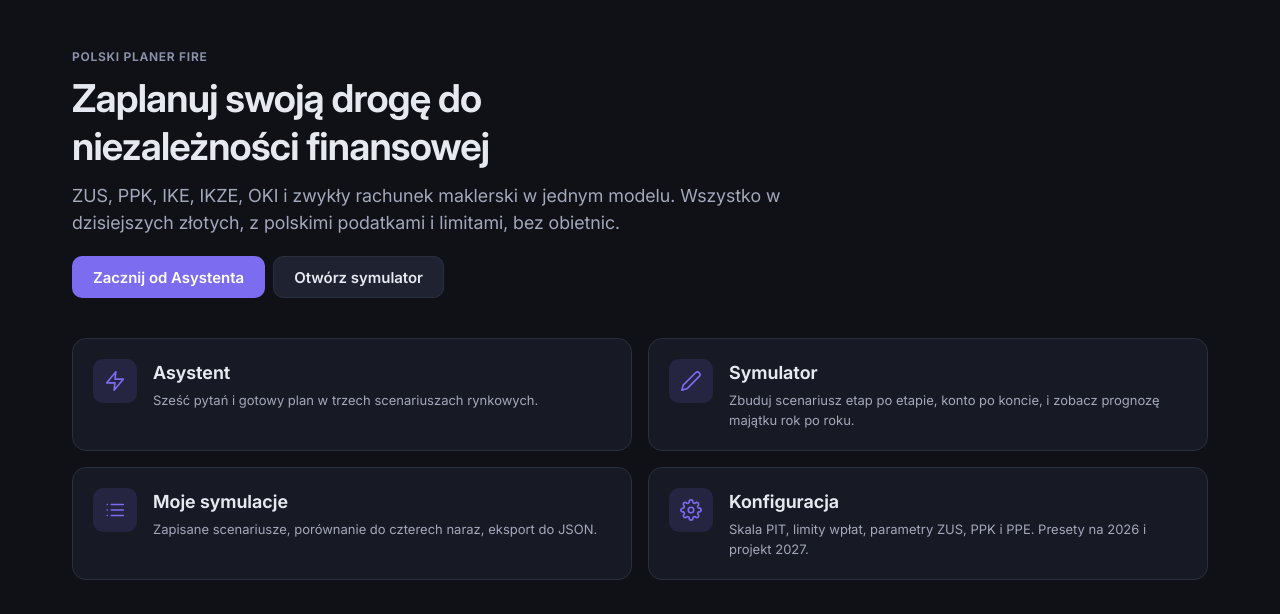
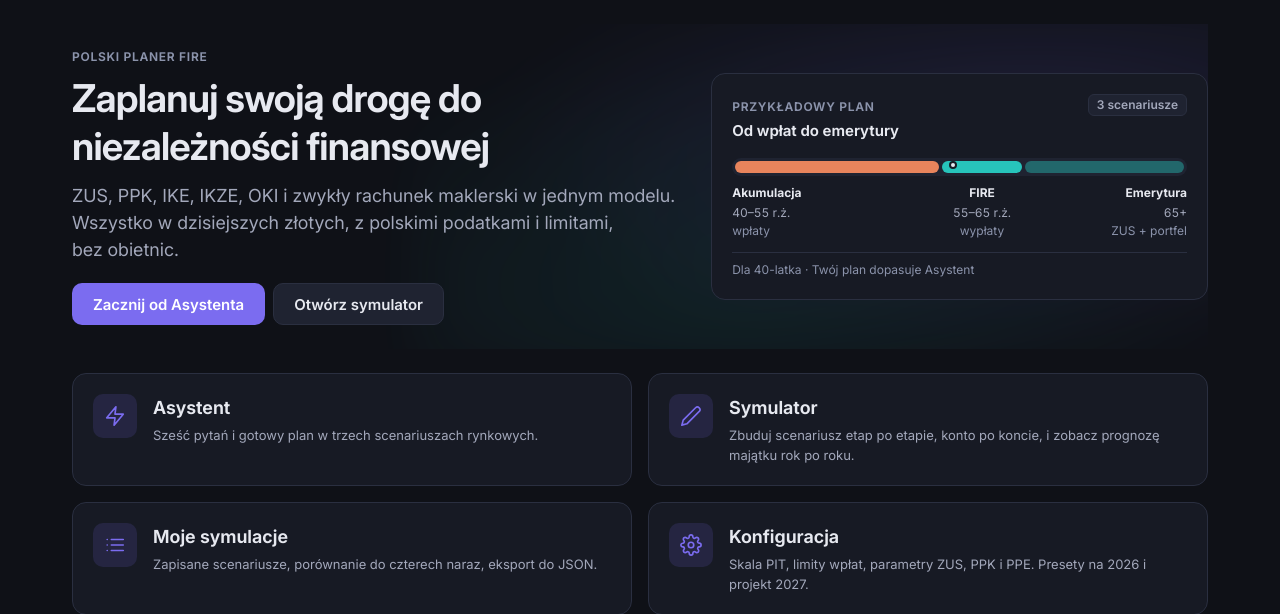
Before and after one commit to sequencer-pl/fire-simulator, a FastAPI app: page / in a window 1280 px wide. Shown: the part 66-680 px from the top of the page. Run offline with FastAPI, Linux system fonts and the light colour scheme.

Commit message:
feat(landing): dwukolumnowe hero z przykładową osią czasu
- hero korzysta z pełnej szerokości kontenera (1200 px)
- mini-oś Akumulacja → FIRE → Emerytura po prawej
- oznaczenie „Przykładowy plan” i „Dla 40-latka”
- delikatna poświata za hero; świeże baseline'y root

```diff
--- a/app/templates/landing.html
+++ b/app/templates/landing.html
@@ -5,6 +5,7 @@
 {% block head_extra %}<link rel="stylesheet" href="/static/css/landing.css?v={{ version }}">{% endblock %}
 {% block content %}
         <section class="hero">
+            <div class="hero-copy">
                 <p class="eyebrow">Polski planer FIRE</p>
                 <h2>Zaplanuj swoją drogę do niezależności finansowej</h2>
                 <p class="hero-lead">ZUS, PPK, IKE, IKZE, OKI i zwykły rachunek maklerski w jednym modelu. Wszystko w dzisiejszych złotych, z polskimi podatkami i limitami, bez obietnic.</p>
@@ -12,6 +13,40 @@
                     <a href="/wizard" class="btn btn-primary">Zacznij od Asystenta</a>
                     <a href="/sim" class="btn btn-secondary">Otwórz symulator</a>
                 </div>
+            </div>
+            <aside class="hero-preview" aria-label="Przykładowa oś czasu planu FIRE">
+                <div class="hero-preview-head">
+                    <div>
+                        <span class="eyebrow">Przykładowy plan</span>
+                        <p class="hero-preview-title">Od wpłat do emerytury</p>
+                    </div>
+                    <span class="chip">3 scenariusze</span>
+                </div>
+                <div class="hero-track" aria-hidden="true">
+                    <span class="hero-seg is-accum"></span>
+                    <span class="hero-seg is-bridge"></span>
+                    <span class="hero-seg is-retire"></span>
+                    <span class="hero-pin"></span>
+                </div>
+                <div class="hero-marks">
+                    <div class="hero-mark">
+                        <span class="hero-mark-title">Akumulacja</span>
+                        <span class="hero-mark-age">40–55 r.ż.</span>
+                        <span class="hero-mark-desc">wpłaty</span>
+                    </div>
+                    <div class="hero-mark is-center">
+                        <span class="hero-mark-title">FIRE</span>
+                        <span class="hero-mark-age">55–65 r.ż.</span>
+                        <span class="hero-mark-desc">wypłaty</span>
+                    </div>
+                    <div class="hero-mark is-end">
+                        <span class="hero-mark-title">Emerytura</span>
+                        <span class="hero-mark-age">65+</span>
+                        <span class="hero-mark-desc">ZUS + portfel</span>
+                    </div>
+                </div>
+                <p class="hero-preview-note">Dla 40-latka · Twój plan dopasuje Asystent</p>
+            </aside>
         </section>
 
         <section class="landing-grid" aria-label="Dostępne sekcje">
--- a/static/css/landing.css
+++ b/static/css/landing.css
@@ -1,9 +1,40 @@
 /* landing.css — strona startowa i logowanie. Tylko układ; kolory i klocki z components.css. */
 
 .hero {
-    max-width: 720px;
-    padding: var(--sp-6) 0 var(--sp-4);
+    position: relative;
+    isolation: isolate;
+    display: grid;
+    grid-template-columns: minmax(0, 1.1fr) minmax(320px, 0.9fr);
+    gap: clamp(var(--sp-5), 5vw, var(--sp-8));
+    align-items: center;
+    max-width: none;
+    padding: var(--sp-6) 0 var(--sp-6);
+    overflow: clip;
 }
+
+/* Delikatna poświata pod hero — wypełnia szeroki ekran bez dokładania treści. */
+.hero::before {
+    content: "";
+    position: absolute;
+    z-index: -1;
+    inset: -20px -8vw -30px 30%;
+    background:
+        radial-gradient(
+            ellipse at 70% 35%,
+            color-mix(in srgb, var(--primary) 16%, transparent),
+            transparent 62%
+        ),
+        radial-gradient(
+            ellipse at 35% 75%,
+            color-mix(in srgb, var(--stage-real) 10%, transparent),
+            transparent 60%
+        );
+    filter: blur(28px);
+    opacity: 0.9;
+    pointer-events: none;
+}
+
+.hero-copy { min-width: 0; }
 
 .hero h2 {
     font-size: clamp(1.6rem, 3.4vw, 2.4rem);
@@ -17,8 +48,103 @@
     font-size: var(--fs-lg);
     line-height: 1.5;
     margin-bottom: var(--sp-5);
-    max-width: 64ch;
+    max-width: 58ch;
     text-wrap: pretty;
+}
+
+/* Mini-oś czasu po prawej stronie hero. */
+.hero-preview {
+    width: 100%;
+    max-width: 520px;
+    justify-self: end;
+    padding: var(--sp-5);
+    border: 1px solid var(--border);
+    border-radius: var(--r-lg);
+    background: var(--surface);
+}
+
+.hero-preview-head {
+    display: flex;
+    align-items: flex-start;
+    justify-content: space-between;
+    gap: var(--sp-3);
+    margin-bottom: var(--sp-4);
+}
+
+.hero-preview-title {
+    margin: 2px 0 0;
+    font-size: var(--fs-md);
+    font-weight: 650;
+}
+
+.hero-track {
+    position: relative;
+    display: flex;
+    gap: 3px;
+    height: 18px;
+    padding: 3px;
+    border-radius: var(--r-pill);
+    background: var(--surface-2);
+}
+
+.hero-seg {
+    height: 100%;
+    border-radius: var(--r-pill);
+}
+
+.hero-seg.is-accum { flex: 46; background: var(--stage-accum); }
+.hero-seg.is-bridge { flex: 18; background: var(--stage-real); }
+.hero-seg.is-retire {
+    flex: 36;
+    background: color-mix(in srgb, var(--stage-real) 42%, var(--surface-2));
+}
+
+.hero-pin {
+    position: absolute;
+    top: 50%;
+    left: calc(49% - 6px);
+    width: 8px;
+    height: 8px;
+    margin-top: -6px;
+    border: 2px solid var(--surface);
+    border-radius: 50%;
+    background: var(--text);
+}
+
+.hero-marks {
+    display: grid;
+    grid-template-columns: 46fr 18fr 36fr;
+    gap: 3px;
+    margin-top: var(--sp-2);
+}
+
+.hero-mark {
+    display: flex;
+    flex-direction: column;
+    gap: 1px;
+    min-width: 0;
+}
+
+.hero-mark-title { font-size: var(--fs-xs); font-weight: 700; }
+.hero-mark-age {
+    color: var(--text-2);
+    font-size: var(--fs-xs);
+    font-variant-numeric: tabular-nums;
+}
+.hero-mark-desc {
+    color: var(--text-3);
+    font-size: var(--fs-xs);
+    line-height: 1.35;
+}
+.hero-mark.is-center { text-align: center; }
+.hero-mark.is-end { text-align: right; }
+
+.hero-preview-note {
+    margin: var(--sp-3) 0 0;
+    padding-top: var(--sp-2);
+    border-top: 1px solid var(--border);
+    color: var(--text-3);
+    font-size: var(--fs-xs);
 }
 
 .landing-grid {
@@ -177,6 +303,19 @@
 .login-head .page-lead { margin: var(--sp-2) auto 0; }
 
 @media (max-width: 900px) {
+    .hero {
+        grid-template-columns: 1fr;
+        gap: var(--sp-4);
+        align-items: start;
+    }
+    .hero-preview {
+        max-width: 640px;
+        justify-self: start;
+    }
+    .hero::before {
+        inset: -10px -10vw auto 0;
+        height: 70%;
+    }
     .about-grid { grid-template-columns: 1fr; }
     .principles-grid { grid-template-columns: 1fr; }
 }
@@ -184,6 +323,11 @@
 @media (max-width: 640px) {
     .landing-grid { grid-template-columns: 1fr; }
     .hero { padding-top: var(--sp-2); }
+    .hero-lead { max-width: none; }
+    .hero-preview {
+        max-width: none;
+        padding: var(--sp-4);
+    }
     .hero-actions .btn { flex: 1 1 100%; }
     .recent-item-side { display: none; }
 }
```
Also changed, not shown: qa/visual/baselines/visual.spec.js-snapshots/shot-root-1-desktop-linux.png, qa/visual/baselines/visual.spec.js-snapshots/shot-root-1-mobile-linux.png. Lines whose indentation alone changed are shown as unchanged.
